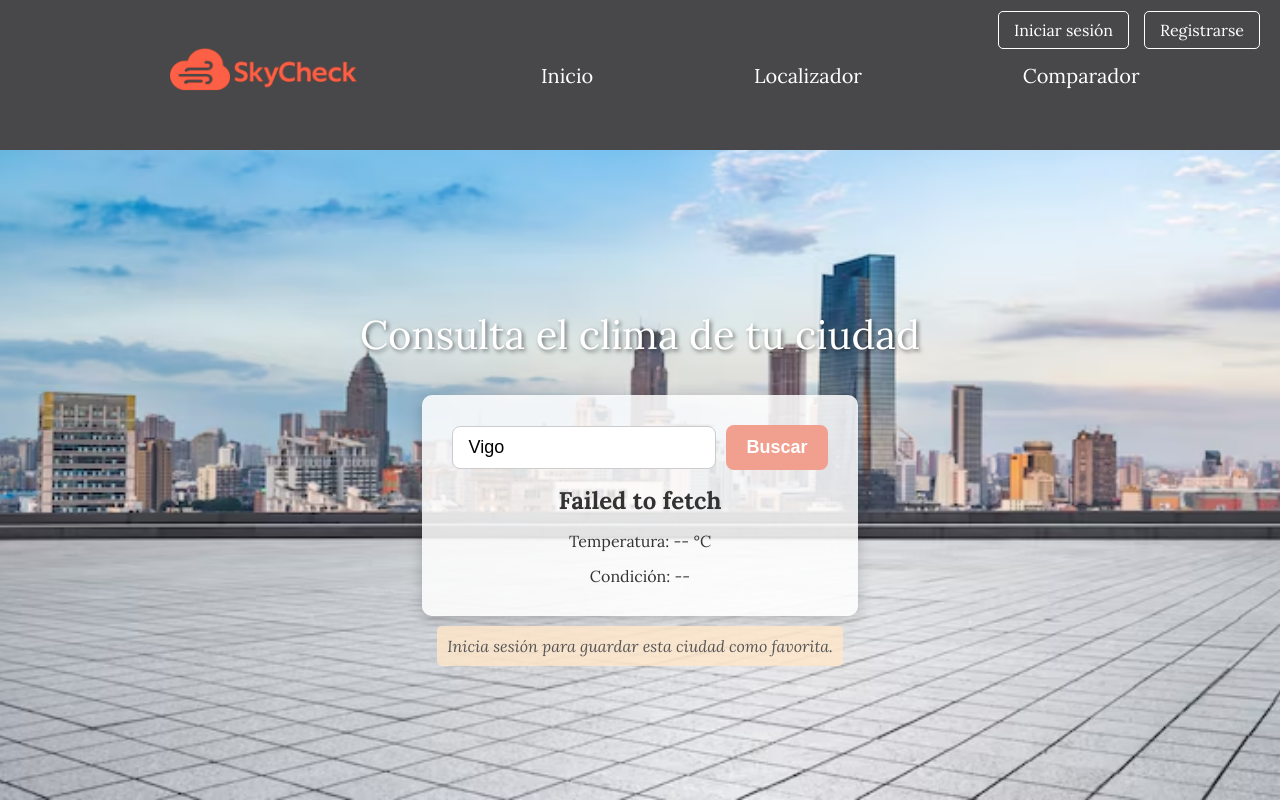
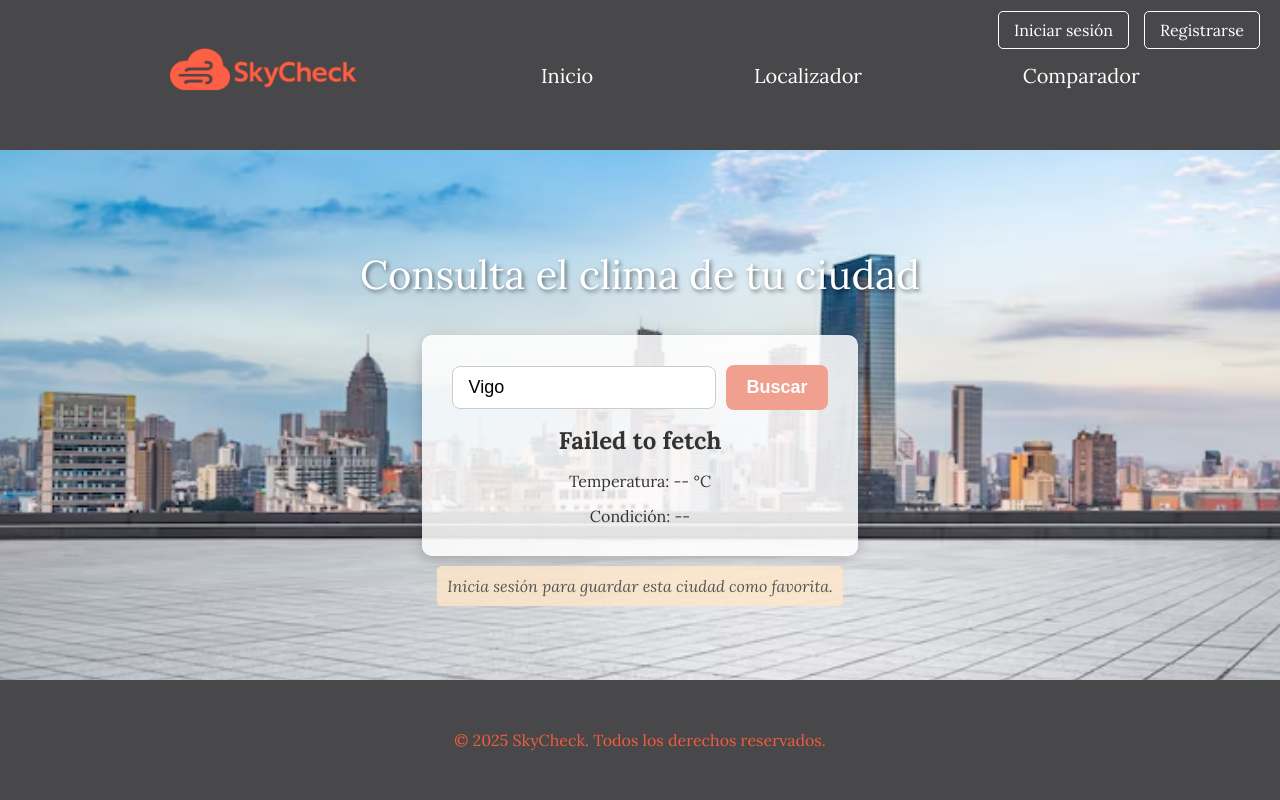
Before and after one commit to adrianla117/Weather_Project, a Django app: template clima/templates/clima/home.html in a window 1280 px wide. Run offline with Django 5.2, Linux system fonts and the light colour scheme; the template is opened without the code that fills it, so the values that code supplies are empty.

Commit message:
Añadir footer en el html

```diff
--- a/clima/templates/clima/home.html
+++ b/clima/templates/clima/home.html
@@ -94,6 +94,10 @@
     </div>
     {% endif %}
 
+    <footer>
+        <p>&copy; {% now "Y" %} SkyCheck. Todos los derechos reservados.</p>
+    </footer>
+
     <script id="django-script-vars"
         data-api-key="f1d8b93869fc6876f7753af18dc82ccd" data-ciudad-inicial="{{ weather.name|default:'Vigo' }}"
         data-csrf-token="{{ csrf_token }}">
```
